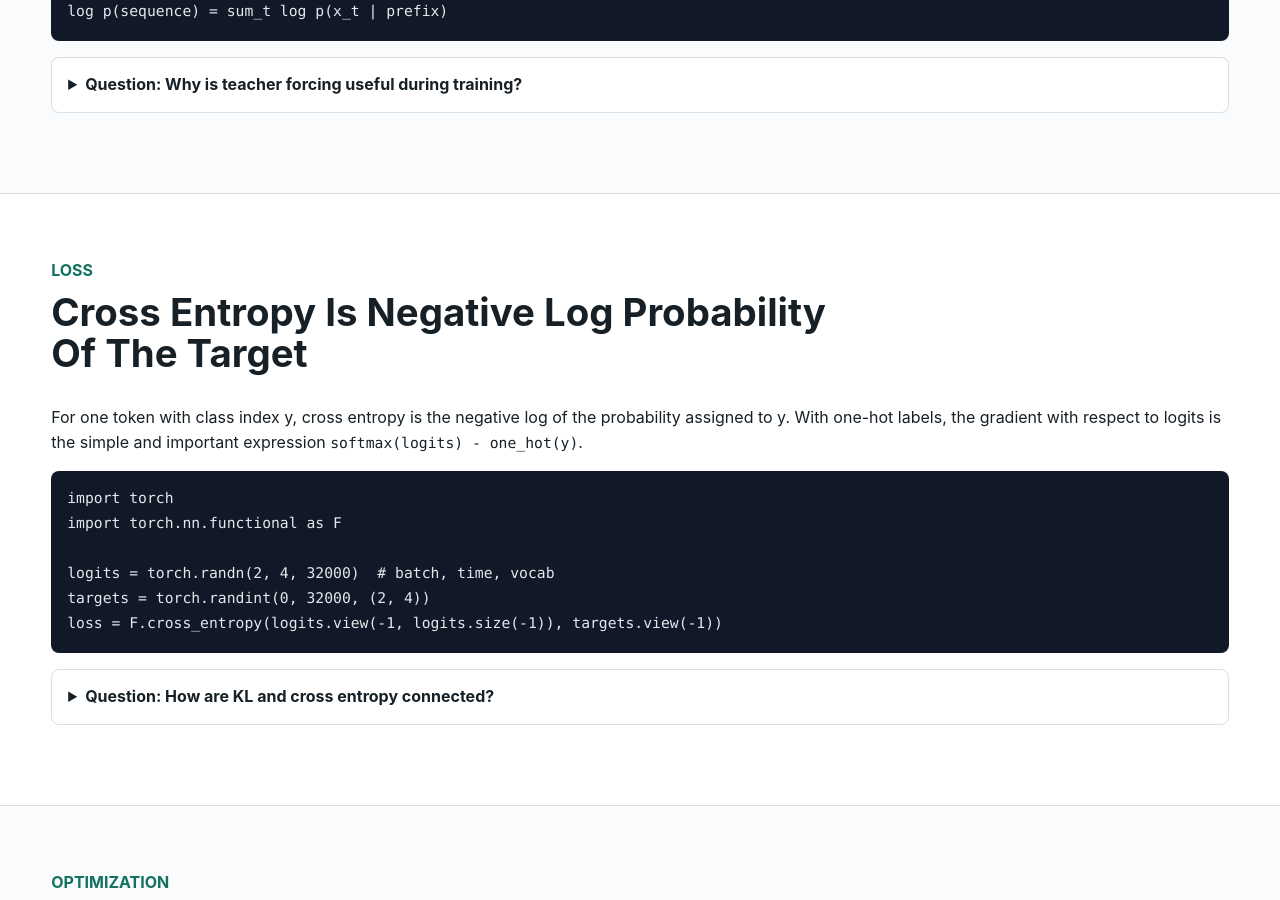
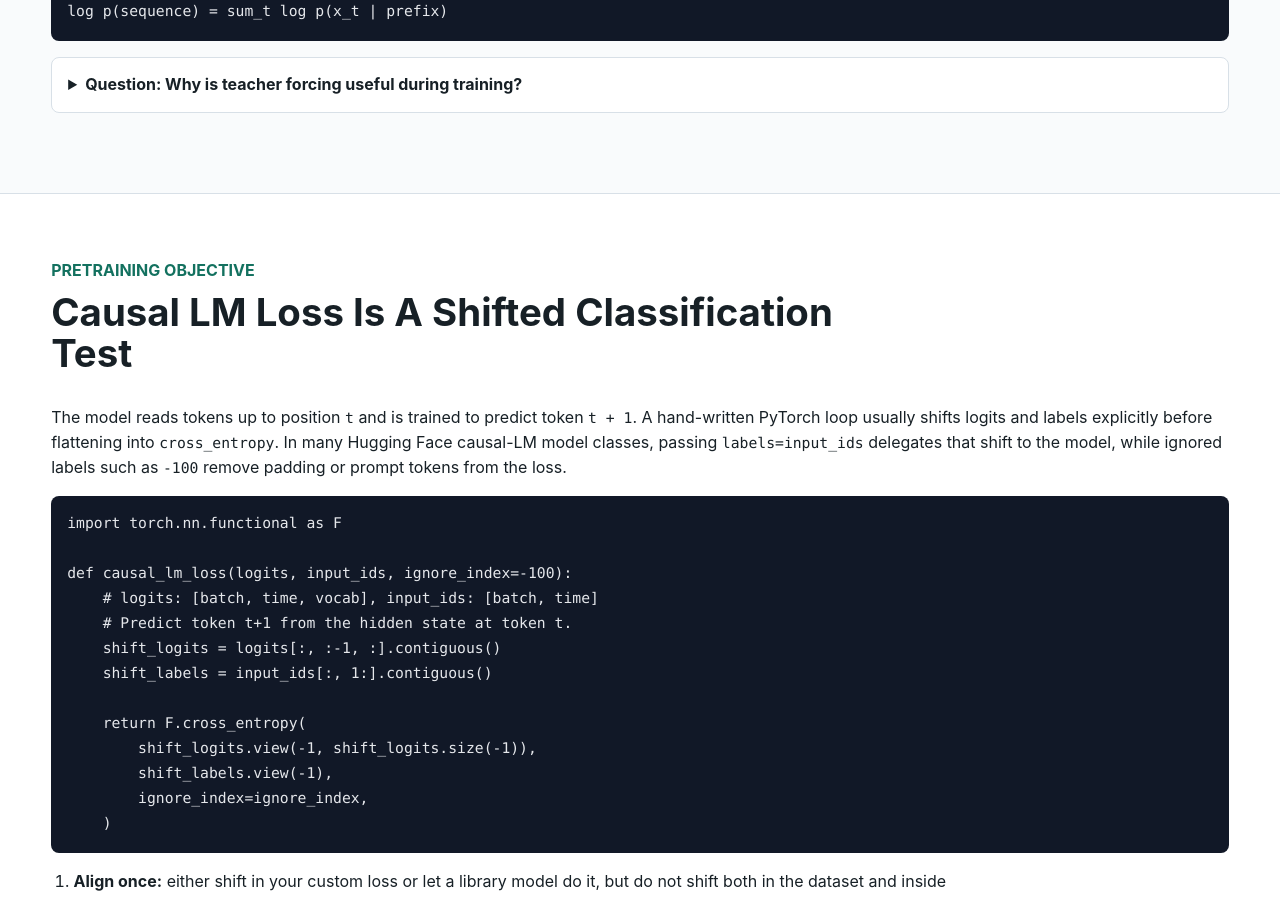
Before and after one commit to kennethli319/kennethli319.github.io, a Jekyll site: the page llm-ml-course/lessons/llm-theory-foundations.html, which Jekyll copies as it is, in a window 1280 px wide and 900 px high, scrolled down 1230 px. Built offline with Jekyll 4.4.1, drawn with Linux system fonts in a browser that asks for light colours; some of the changed text lies outside the part shown.

Commit message:
Sync causal LM loss drill

```diff
--- a/llm-ml-course/lessons/llm-theory-foundations.html
+++ b/llm-ml-course/lessons/llm-theory-foundations.html
@@ -11,6 +11,7 @@
     <nav>
       <a href="../index.html">Course Home</a>
       <a href="#likelihood">Likelihood</a>
+      <a href="#pretraining">Pretraining</a>
       <a href="#entropy">Entropy</a>
       <a href="#optimization">Optimization</a>
     </nav>
@@ -50,6 +51,49 @@ log p(sequence) = sum_t log p(x_t | prefix)</code></pre>
         <summary>Question: Why is teacher forcing useful during training?</summary>
         <p>The model can train every position in parallel because each prediction receives the true prefix, not a sampled prefix from the model.</p>
       </details>
+    </section>
+
+    <section id="pretraining" class="band">
+      <div class="section-head">
+        <p class="eyebrow">Pretraining Objective</p>
+        <h2>Causal LM Loss Is A Shifted Classification Test</h2>
+      </div>
+      <p>
+        The model reads tokens up to position <code>t</code> and is trained to
+        predict token <code>t + 1</code>. A hand-written PyTorch loop usually
+        shifts logits and labels explicitly before flattening into
+        <code>cross_entropy</code>. In many Hugging Face causal-LM model classes,
+        passing <code>labels=input_ids</code> delegates that shift to the model,
+        while ignored labels such as <code>-100</code> remove padding or prompt
+        tokens from the loss.
+      </p>
+      <pre><code class="language-python">import torch.nn.functional as F
+
+def causal_lm_loss(logits, input_ids, ignore_index=-100):
+    # logits: [batch, time, vocab], input_ids: [batch, time]
+    # Predict token t+1 from the hidden state at token t.
+    shift_logits = logits[:, :-1, :].contiguous()
+    shift_labels = input_ids[:, 1:].contiguous()
+
+    return F.cross_entropy(
+        shift_logits.view(-1, shift_logits.size(-1)),
+        shift_labels.view(-1),
+        ignore_index=ignore_index,
+    )</code></pre>
+      <ol class="steps">
+        <li><strong>Align once:</strong> either shift in your custom loss or let a library model do it, but do not shift both in the dataset and inside the model.</li>
+        <li><strong>Mask deliberately:</strong> set labels to <code>-100</code> for padding, system prompts, or examples that should condition the model without contributing loss.</li>
+        <li><strong>Flatten correctly:</strong> <code>cross_entropy</code> expects class logits over the vocabulary and integer class-index labels, so preserve the vocab dimension as the last dimension before reshaping.</li>
+        <li><strong>Test with a toy batch:</strong> make a two-sequence batch with known labels, one ignored token, and verify the averaged loss only counts the intended positions.</li>
+      </ol>
+      <details class="qa">
+        <summary>Question: What bug makes a causal LM learn the next-next token?</summary>
+        <p>Shifting labels in the dataset and then using a model that shifts labels internally can move the target two positions ahead, so the loss no longer matches the intended next-token objective.</p>
+      </details>
+      <p>
+        Sources: <a href="https://huggingface.co/docs/transformers/en/tasks/language_modeling">Hugging Face causal language modeling guide</a>,
+        <a href="https://docs.pytorch.org/docs/stable/generated/torch.nn.CrossEntropyLoss.html">PyTorch CrossEntropyLoss docs</a>.
+      </p>
     </section>
 
     <section id="entropy" class="band">
```
Also changed, not shown: llm-ml-course/README.md (+2 -0 lines).
